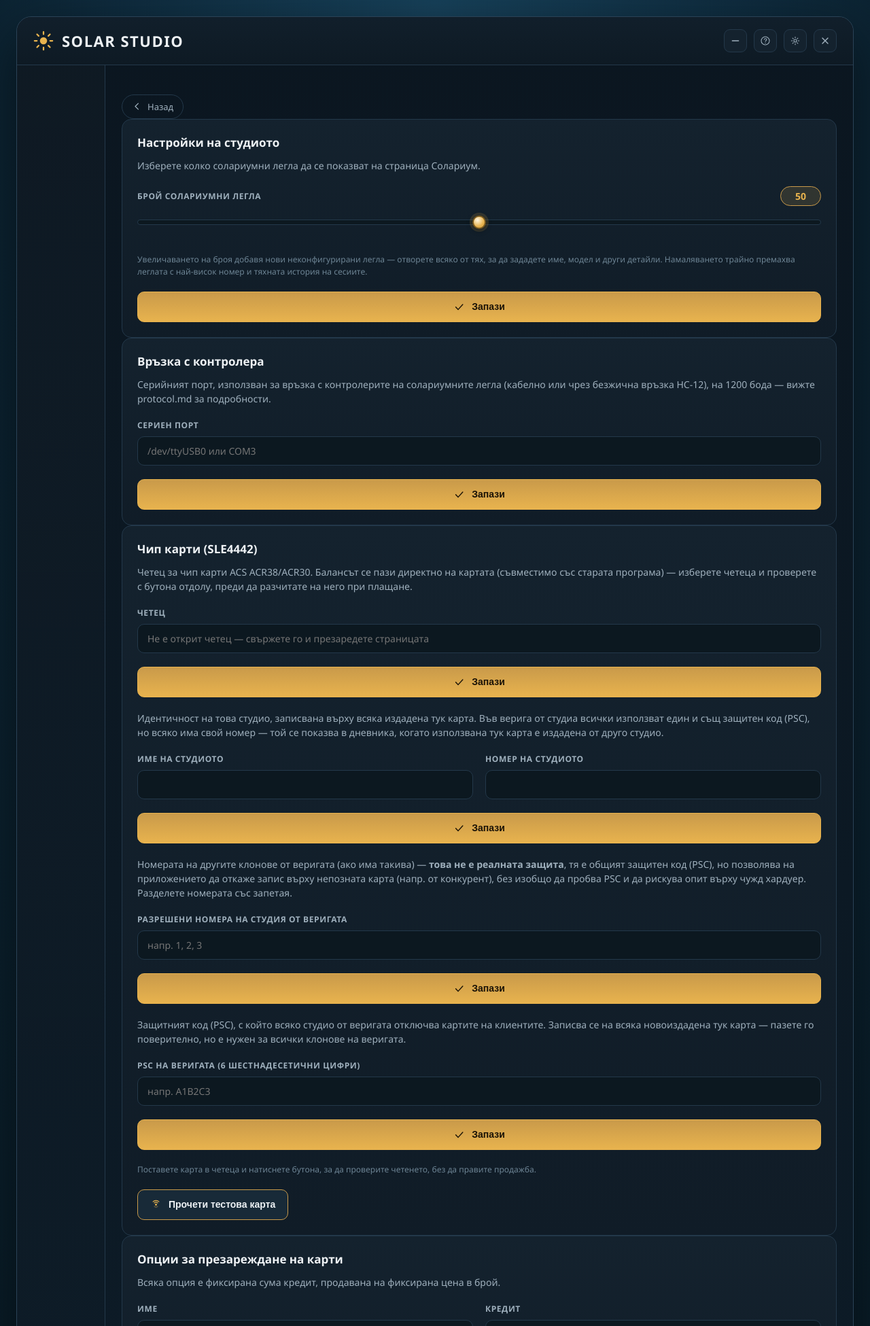
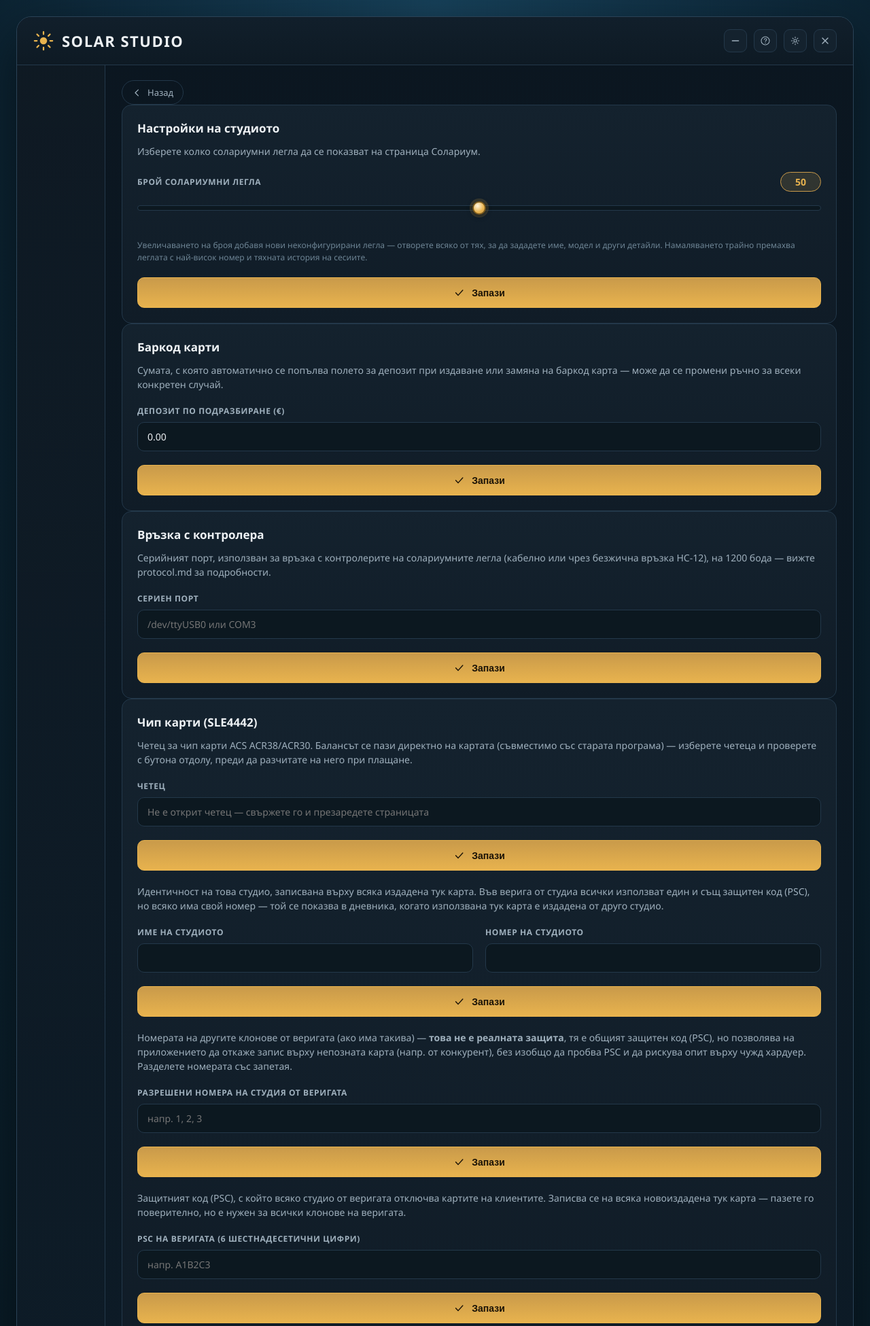
Before and after one commit to dimitarm1/SolarStud, a Python web app: template app/templates/studio.html in a window 1280 px wide. Shown: the top 1951 px of the page at 68% size. Run offline with Jinja, Linux system fonts and the light colour scheme; the template is opened without the code that fills it, so the values that code supplies are empty.

Commit message:
Add system-wide default deposit for cards. Can be inividually overriden

```diff
--- a/app/templates/card_detail.html
+++ b/app/templates/card_detail.html
@@ -176,7 +176,7 @@
         <label class="field">
           <span class="field__label">Депозит</span>
           <input class="field__input" type="number" step="0.01" min="0" name="deposit_amount"
-                 value="{{ '%.2f'|format(card.deposit_amount) }}">
+                 value="{{ '%.2f'|format(default_card_deposit) }}">
         </label>
       </div>
       <button class="action-btn" type="submit" style="width:auto;">
--- a/app/templates/cards.html
+++ b/app/templates/cards.html
@@ -60,7 +60,7 @@
         </label>
         <label class="field">
           <span class="field__label">Депозит</span>
-          <input class="field__input" type="number" step="0.01" min="0" name="deposit_amount" value="0">
+          <input class="field__input" type="number" step="0.01" min="0" name="deposit_amount" value="{{ '%.2f'|format(default_card_deposit) }}">
         </label>
         <label class="field">
           <span class="field__label">Първо презареждане (по избор)</span>
@@ -184,7 +184,7 @@
         </label>
         <label class="field">
           <span class="field__label">Депозит</span>
-          <input class="field__input" type="number" step="0.01" min="0" name="deposit_amount" value="0">
+          <input class="field__input" type="number" step="0.01" min="0" name="deposit_amount" value="{{ '%.2f'|format(default_card_deposit) }}">
         </label>
         <label class="field">
           <span class="field__label">Първо презареждане (по избор)</span>
--- a/app/templates/studio.html
+++ b/app/templates/studio.html
@@ -73,6 +73,27 @@
         име, модел и други детайли. Намаляването трайно премахва леглата с най-висок номер и тяхната
         история на сесиите.
       </p>
+
+      <button class="action-btn action-btn--start" type="submit">
+        {{ icon('check', 'action-icon') }}
+        <span>Запази</span>
+      </button>
+    </form>
+  </div>
+
+  <div class="settings-panel settings-panel--static">
+    <h3 class="settings-panel__title">Баркод карти</h3>
+    <p class="settings-hint settings-hint--lead">
+      Сумата, с която автоматично се попълва полето за депозит при издаване или замяна на баркод
+      карта — може да се промени ръчно за всеки конкретен случай.
+    </p>
+
+    <form class="settings-form" method="post" action="{{ url_for('studio_set_default_card_deposit') }}">
+      <label class="field">
+        <span class="field__label">Депозит по подразбиране (€)</span>
+        <input class="field__input" type="number" step="0.01" min="0" name="default_card_deposit"
+               value="{{ '%.2f'|format(default_card_deposit) }}">
+      </label>
 
       <button class="action-btn action-btn--start" type="submit">
         {{ icon('check', 'action-icon') }}
```
Also changed, not shown: app/app.py (+10 -0 lines), app/models.py (+24 -0 lines).
